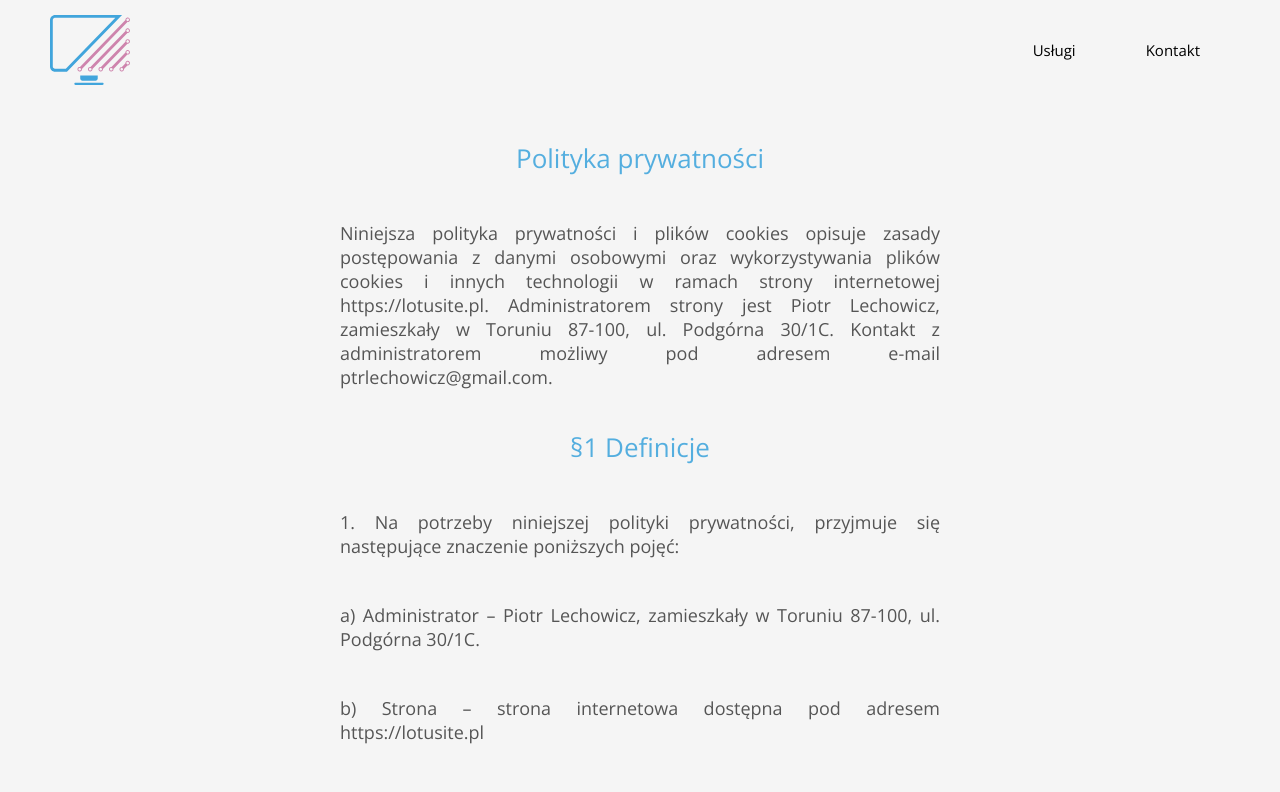
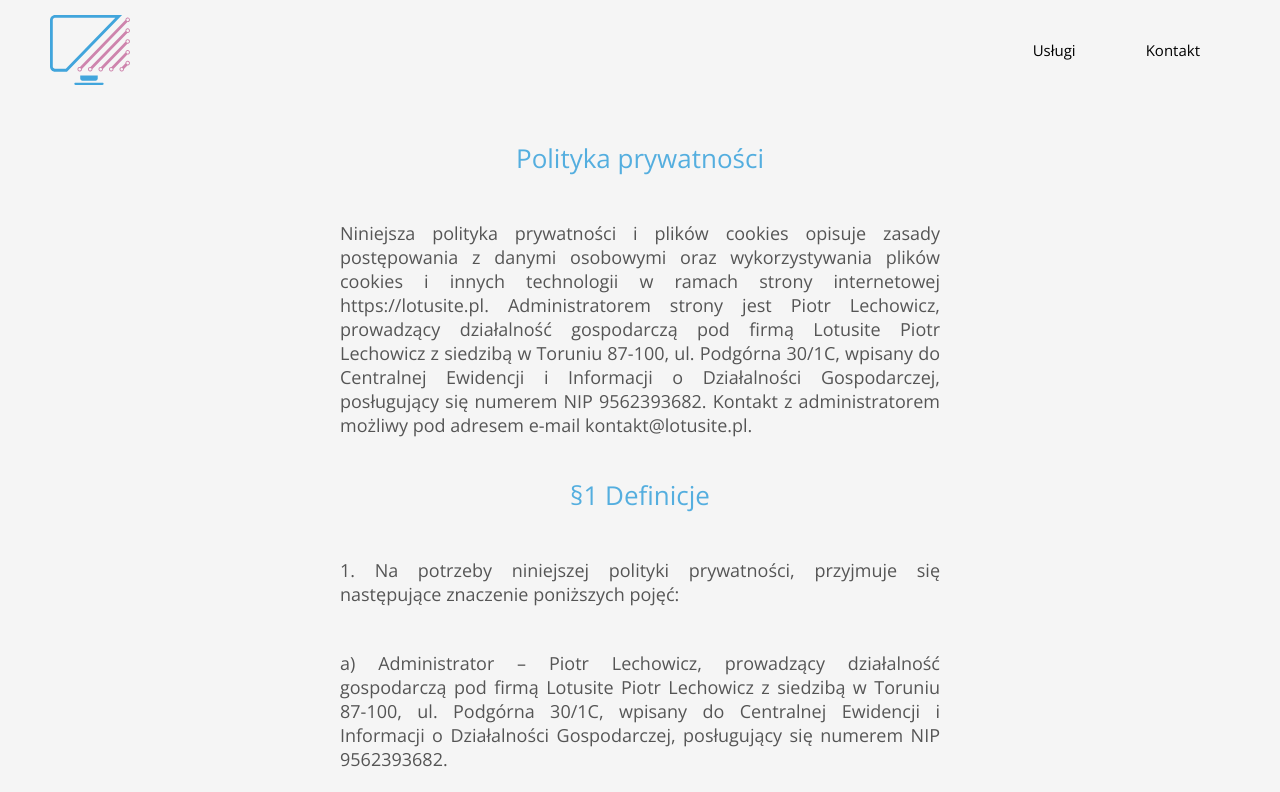
Before and after one commit to lechoos/lotusite, a Next.js app: page /polityka-prywatnosci in a window 1280 px wide. Shown: the top 792 px of the page. Built offline with nearby package versions, Linux system fonts and the light colour scheme.

Commit message:
updated Privacy Policy

```diff
--- a/src/app/polityka-prywatnosci/page.jsx
+++ b/src/app/polityka-prywatnosci/page.jsx
@@ -12,14 +12,14 @@ const PrivacyPolicy = () => {
 				<Text>
 					Niniejsza polityka prywatności i plików cookies opisuje zasady postępowania z danymi osobowymi oraz
 					wykorzystywania plików cookies i innych technologii w ramach strony internetowej https://lotusite.pl.
-					Administratorem strony jest Piotr Lechowicz, zamieszkały w Toruniu 87-100, ul. Podgórna 30/1C. Kontakt z
-					administratorem możliwy pod adresem e-mail ptrlechowicz@gmail.com.
+					Administratorem strony jest Piotr Lechowicz, prowadzący działalność gospodarczą pod firmą Lotusite Piotr Lechowicz z siedzibą w Toruniu 87-100, ul. Podgórna 30/1C, wpisany do Centralnej Ewidencji i Informacji o Działalności Gospodarczej, posługujący się numerem NIP 9562393682. Kontakt z
+					administratorem możliwy pod adresem e-mail kontakt@lotusite.pl.
 				</Text>
 				<CardTitle classes={styles.subtitle}>§1 Definicje</CardTitle>
 				<Text>
 					1. Na potrzeby niniejszej polityki prywatności, przyjmuje się następujące znaczenie poniższych pojęć:
 				</Text>
-				<Text>a) Administrator – Piotr Lechowicz, zamieszkały w Toruniu 87-100, ul. Podgórna 30/1C.</Text>
+				<Text>a) Administrator – Piotr Lechowicz, prowadzący działalność gospodarczą pod firmą Lotusite Piotr Lechowicz z siedzibą w Toruniu 87-100, ul. Podgórna 30/1C, wpisany do Centralnej Ewidencji i Informacji o Działalności Gospodarczej, posługujący się numerem NIP 9562393682.</Text>
 				<Text>b) Strona – strona internetowa dostępna pod adresem   https://lotusite.pl</Text>
 				<Text>c) Użytkownik – każdy podmiot, który korzysta ze Strony.</Text>
 				<CardTitle classes={styles.subtitle}>§2 Dane osobowe</CardTitle>
```
